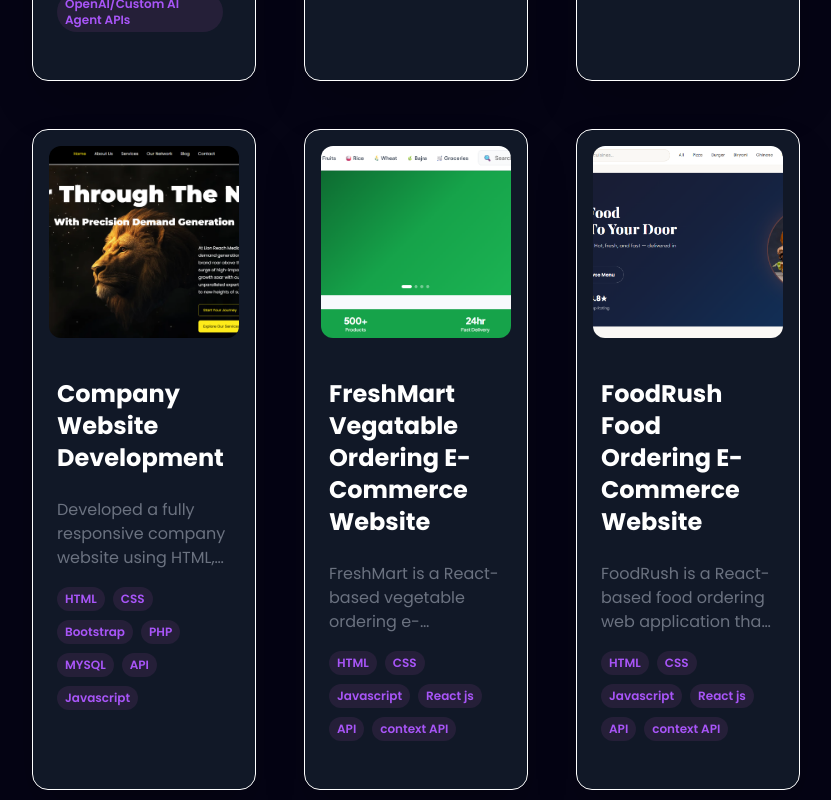
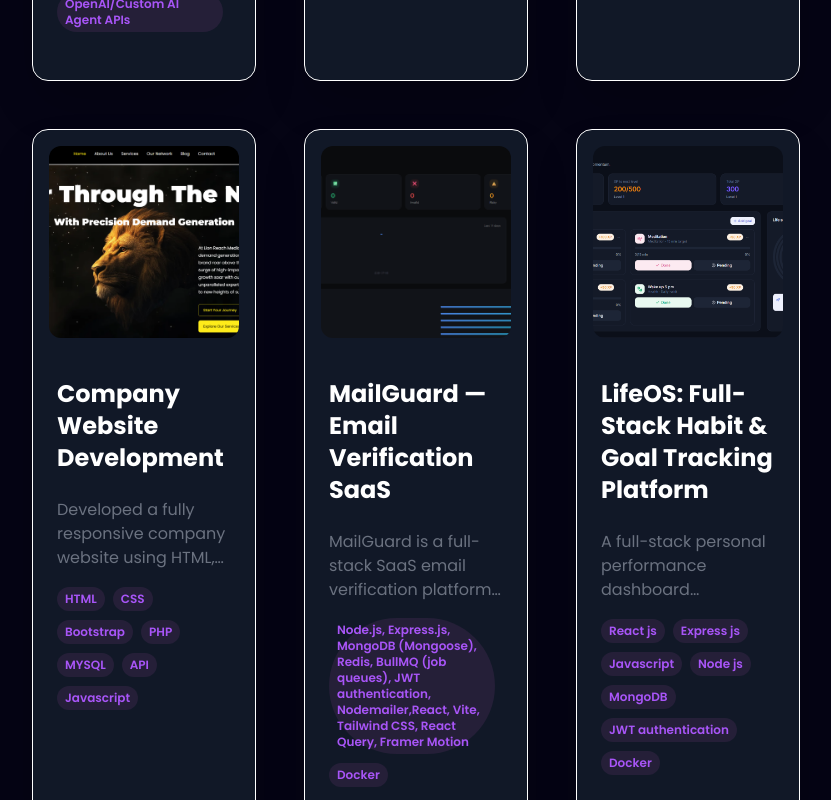
Before and after one commit to Sam-gore2000/new-portfolio-web, a React (Vite) app: page / in a window 1280 px wide. Shown: the part 5060-5860 px from the top of the page, without its empty margins (224-1055 px from the left). Built offline with nearby package versions, Linux system fonts and the light colour scheme.

Commit message:
add new project

```diff
--- a/src/constants.js
+++ b/src/constants.js
@@ -74,6 +74,10 @@
 import foodrush from './assets/work_logo/FoodRush.jpg';
 import fitpulse from './assets/work_logo/FitPulse.png';
 import projectflow from './assets/work_logo/projectflow.png';
+import lifeos from './assets/work_logo/lifeos.png';
+import MailGuard from './assets/work_logo/mailgaurd.png';
+
+
 
 
 
@@ -295,8 +299,28 @@
       github: "#",
       webapp: "https://www.lionreach.com/",
     },
+    {
+      id: 4,
+      title: "MailGuard — Email Verification SaaS",
+      description:
+        "MailGuard is a full-stack SaaS email verification platform that validates single or bulk email addresses using real-time DNS, MX, and SMTP checks. It detects disposable emails, role-based accounts, and catch-all domains, provides confidence scores with detailed verification results, and includes bulk CSV processing, domain intelligence caching, authentication, job tracking, and Docker-ready deployment for scalable email validation.",
+      image: MailGuard,
+      tags: ["Node.js, Express.js, MongoDB (Mongoose), Redis, BullMQ (job queues), JWT authentication, Nodemailer,React, Vite, Tailwind CSS, React Query, Framer Motion","Docker"],
+      github: "https://github.com/Sam-gore2000/mailguard",
+      webapp: "https://mailguard.ext.lionreachlabs.cloud/",
+    },
+    {
+      id: 5,
+      title: "LifeOS: Full-Stack Habit & Goal Tracking Platform",
+      description:
+        "A full-stack personal performance dashboard combining habit tracking, gamification, and analytics — built with React, Node.js/Express, and MongoDB. Features daily goal tracking, XP/levels, streaks, a GitHub-style consistency heatmap, a computed 'Life Score,' 30-day challenges, and a calendar with day-by-day reports.",
+      image: lifeos,
+      tags: ["React js ", "Express js", "Javascript", "Node js","MongoDB","JWT authentication","Docker"],
+      github: "https://github.com/Sam-gore2000/lifeTrack",
+      webapp: "https://life-track-mu.vercel.app/",
+    },
      {
-      id: 4,
+      id: 6,
       title: "FreshMart Vegatable Ordering E-Commerce Website",
       description:
         "FreshMart is a React-based vegetable ordering e-commerce web app featuring dynamic product listings, cart management, and seamless order functionality. Built using React Context API for state management and Axios for API integration, the app delivers a responsive and user-friendly shopping experience.",
@@ -306,7 +330,7 @@
       webapp: "https://freshmart-sam.netlify.app/",
     },
       {
-      id: 5,
+      id: 7,
       title: "FoodRush Food Ordering E-Commerce Website",
       description:
         "FoodRush is a React-based food ordering web application that enables users to explore menus, add items to their cart, and place orders through a smooth and responsive interface. Built using React with the Context API for state management and Axios for API integration, the app delivers a seamless and dynamic user experience with efficient data handling and modern UI design.",
@@ -316,7 +340,7 @@
       webapp: "https://foodrush-sam.netlify.app/",
     },
      {
-      id: 6,
+      id: 8,
       title: "FitPulse  Dashboard",
       description:
         "FitPulse Dashboard is a modern fitness analytics web app built with React that helps users track workouts, monitor health metrics, and visualize progress through interactive charts and real-time insights. It features goal tracking, activity trends, and a responsive, user-friendly interface designed to deliver a seamless and engaging fitness monitoring experience.",
@@ -326,7 +350,7 @@
       webapp: "https://fitness-365.netlify.app/",
     },
       {
-      id: 7,
+      id: 9,
       title: "Tech Blog Website",
       description:
         "Developed a technology-focused blog website using WordPress, PHP, and HTML. Created a customizable and responsive platform for publishing articles, tutorials, and tech updates. Implemented dynamic content management features allowing easy addition, editing, and organization of posts. Designed a user-friendly interface to enhance readability and engagement for visitors across devices.",
@@ -336,7 +360,7 @@
       webapp: "https://www.techpulseinsider.com/",
     },
     {
-      id: 8,
+      id: 10,
       title: "Kassa Cakes E-Commerce",
       description:
         "Developed a fully functional e-commerce website for Kassa Cakes using HTML, CSS, JavaScript, PHP, MySQL, and Wordpress. The platform allows users to browse products, add items to the cart, and place orders seamlessly. Implemented secure backend functionality for order management, inventory tracking, and customer data handling. Designed a responsive and user-friendly interface to enhance the shopping experience across devices.",
@@ -347,7 +371,7 @@
     },
 
     {
-      id: 9,
+      id: 11,
       title: "HRTech Newsroom – Blog Website",
       description:
         "Developed a technology-focused blog platform using WordPress, PHP, and HTML. Built a customizable and fully responsive website for publishing articles, tutorials, and industry updates. Implemented dynamic content management features to enable seamless addition, editing, and organization of posts",
@@ -357,7 +381,7 @@
       webapp: "https://www.hrtechnewsroom.com/",
     },
       {
-      id: 10,
+      id: 12,
       title: "Github Profile Detective",
       description:
         "A powerful and user-friendly React.js application designed to uncover and showcase detailed GitHub profile information. Simply enter a GitHub username, and the app fetches comprehensive data, including profile stats, repositories, followers, and contributions. The intuitive interface ensures a seamless experience, making it a must-visit tool for developers and recruiters.",
@@ -367,7 +391,7 @@
       webapp: "https://github-detective-profile.netlify.app/",
     },
     {
-      id: 11,
+      id: 13,
       title: "Weather Forecast App",
       description:
         "Developed a responsive weather application using React and Tailwind CSS that allows users to check real-time weather conditions for any location. Integrated Weather APIs to fetch accurate data including temperature, humidity, wind speed, and forecasts. Designed a clean and user-friendly interface to provide an intuitive experience across all devices.",
```
Also changed, not shown: src/assets/work_logo/lifeos.png (added), src/assets/work_logo/mailgaurd.png (added).
